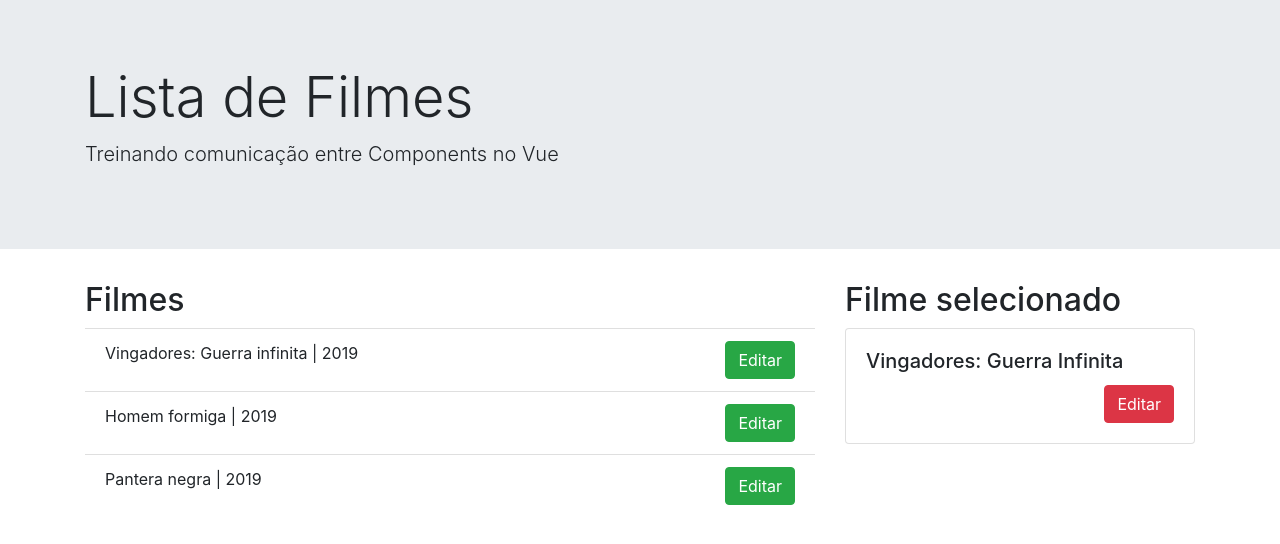
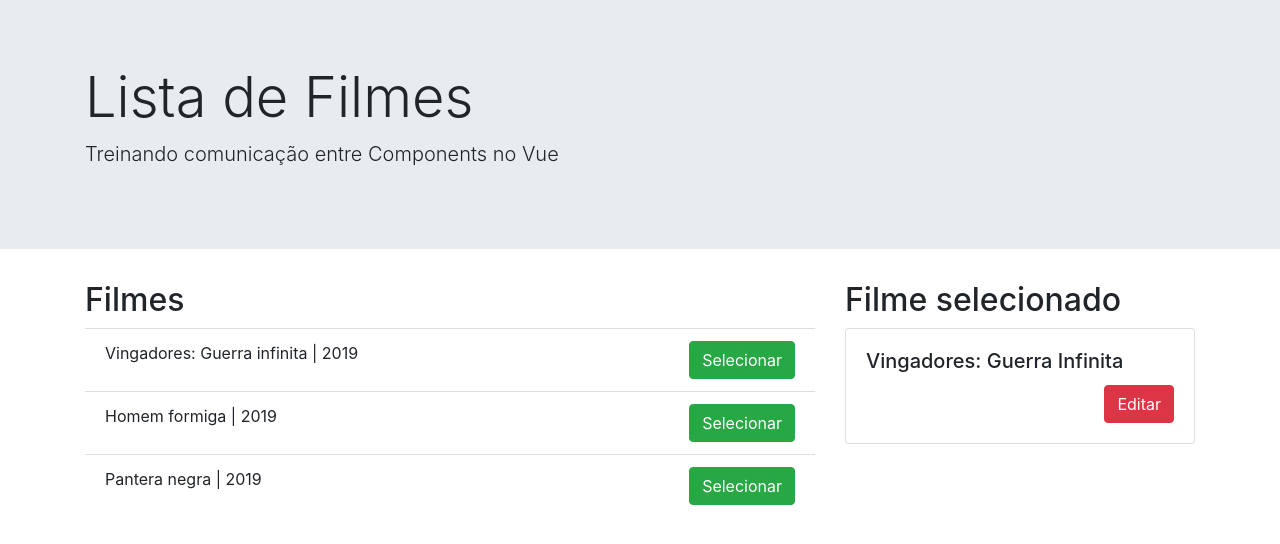
Before and after one commit to rreynoud/vue-componente-comunicacao, a Vue app: page / in a window 1280 px wide. Shown: the top 544 px of the page. Built offline with nearby package versions, Linux system fonts and the light colour scheme.

Commit message:
Adicionando evento de selecionar filme

```diff
--- a/src/components/FilmesLista.vue
+++ b/src/components/FilmesLista.vue
@@ -11,7 +11,9 @@
         <FilmesListaIten
          v-for="filme in filmes"
          :key="filme.id"
-         v-bind="filme"/>
+         :filme="filme"
+         @selecionarFilme="filmeSelecionado"
+         />
 
       </div>
     </div>
@@ -42,7 +44,8 @@ export default {
           { id: 1, titulo: 'Vingadores: Guerra infinita ' , ano: 2019, diretor: "Stan Lee"},
           { id: 2, titulo: 'Homem formiga' , ano: 2019, diretor: "Stan Lee"},
           { id: 3, titulo: 'Pantera negra' , ano: 2019, diretor: "Stan Lee"}
-        ]
+        ],
+        filmeSelecionado:undefined
       }
   }
 }
--- a/src/components/FilmesListaIten.vue
+++ b/src/components/FilmesListaIten.vue
@@ -1,7 +1,7 @@
 <template>
     <li class="list-group-item">
-        <span>{{titulo}} | {{ano}} </span>
-        <button class="btn btn-success float-right">Editar</button>
+        <span>{{filme.titulo}} | {{filme.ano}} </span>
+        <button @click="selecionar" class="btn btn-success float-right">Selecionar</button>
     </li>
 </template>
 
@@ -9,18 +9,16 @@
 <script>
 export default {
     props: {
-        titulo: {
-            type: String,
-            required: true
-        },
-        ano:{
-            type: Number,
-            required: true
-        }
+       filme:{
+           type: Object,
+           required: true
+       }
     }
     ,
-    created(){
-        console.log('Filme titulo', this.titulo)
+    methods: {
+        selecionar(event){
+            this.$emit('selecionarFilme', this.filme)
+        }
     }
 }
 </script>
```
